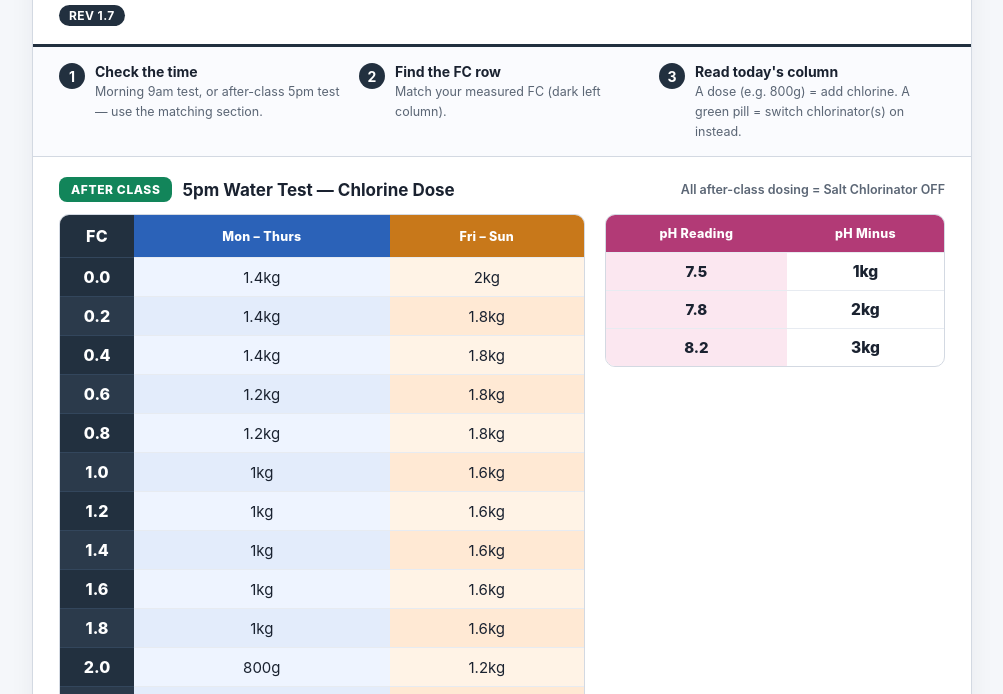
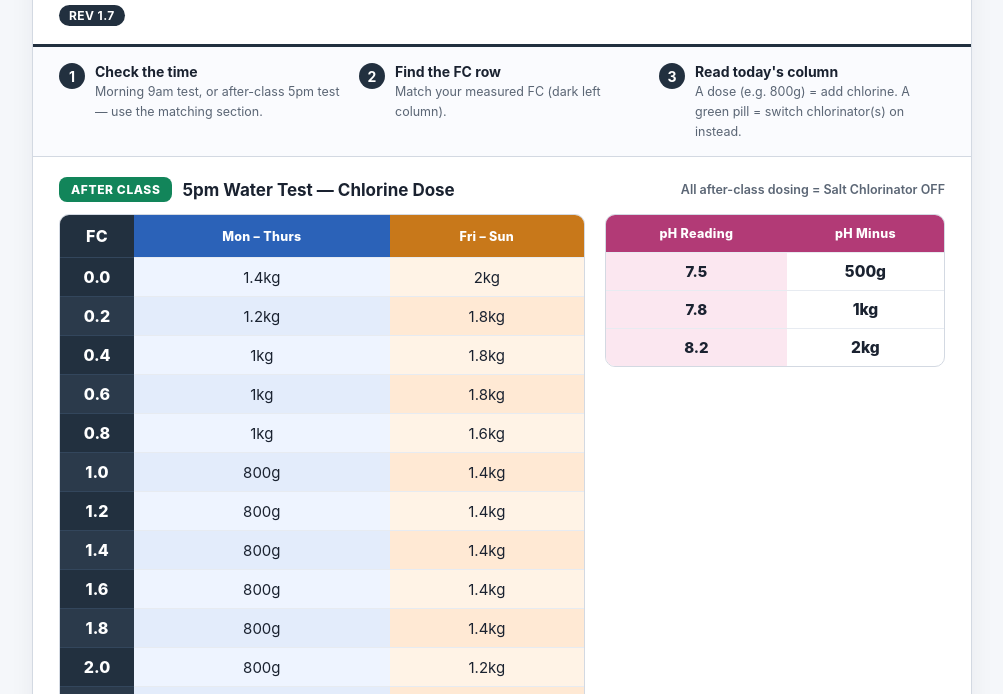
Before and after one commit to edwardlau-max/MK163, a plain HTML site: page index.html in a window 1280 px wide. Shown: the part 102-796 px from the top of the page, without its empty margins (138-1141 px from the left). Drawn offline with Linux system fonts and the light colour scheme.

Commit message:
Add files via upload

```diff
--- a/index.html
+++ b/index.html
@@ -219,10 +219,10 @@
 
 <script>
   const after = [
-    ["0.0","1.4kg","2kg"],["0.2","1.4kg","1.8kg"],["0.4","1.4kg","1.8kg"],["0.6","1.2kg","1.8kg"],
-    ["0.8","1.2kg","1.8kg"],["1.0","1kg","1.6kg"],["1.2","1kg","1.6kg"],["1.4","1kg","1.6kg"],
-    ["1.6","1kg","1.6kg"],["1.8","1kg","1.6kg"],["2.0","800g","1.2kg"],["2.2","800g","1.2kg"],
-    ["2.4","SC ON","1.2kg"],["2.6","SC ON","600g"],["2.8","SC ON","600g"],["3.0","OFF SC","600g"]
+    ["0.0","1.4kg","2kg"],["0.2","1.2kg","1.8kg"],["0.4","1kg","1.8kg"],["0.6","1kg","1.8kg"],
+    ["0.8","1kg","1.6kg"],["1.0","800g","1.4kg"],["1.2","800g","1.4kg"],["1.4","800g","1.4kg"],
+    ["1.6","800g","1.4kg"],["1.8","800g","1.4kg"],["2.0","800g","1.2kg"],["2.2","600g","1kg"],
+    ["2.4","SC ON","800g"],["2.6","SC ON","600g"],["2.8","SC ON","400g"],["3.0","OFF SC","400g"]
   ];
   const morn = [
     ["0.0","SC ON","SC ON"],["0.2","SC ON","SC ON"],["0.4","SC ON","SC ON"],["0.6","SC ON","SC ON"],
@@ -230,7 +230,7 @@
     ["1.6","SC ON","SC ON"],["1.8","SC ON","SC ON"],["2.0","SC ON","SC ON"],["2.2","OFF SC","OFF SC"],
     ["2.4","OFF SC","OFF SC"],["2.6","OFF SC","OFF SC"],["2.8","OFF SC","OFF SC"],["3.0","OFF SC","OFF SC"]
   ];
-  const ph = [["7.5","1kg"],["7.8","2kg"],["8.2","3kg"]];
+  const ph = [["7.5","500g"],["7.8","1kg"],["8.2","2kg"]];
 
   function fmt(v){
     if(/^\d.*(kg|g)$/.test(v)) return `<span class="dose">${v}</span>`;
```
